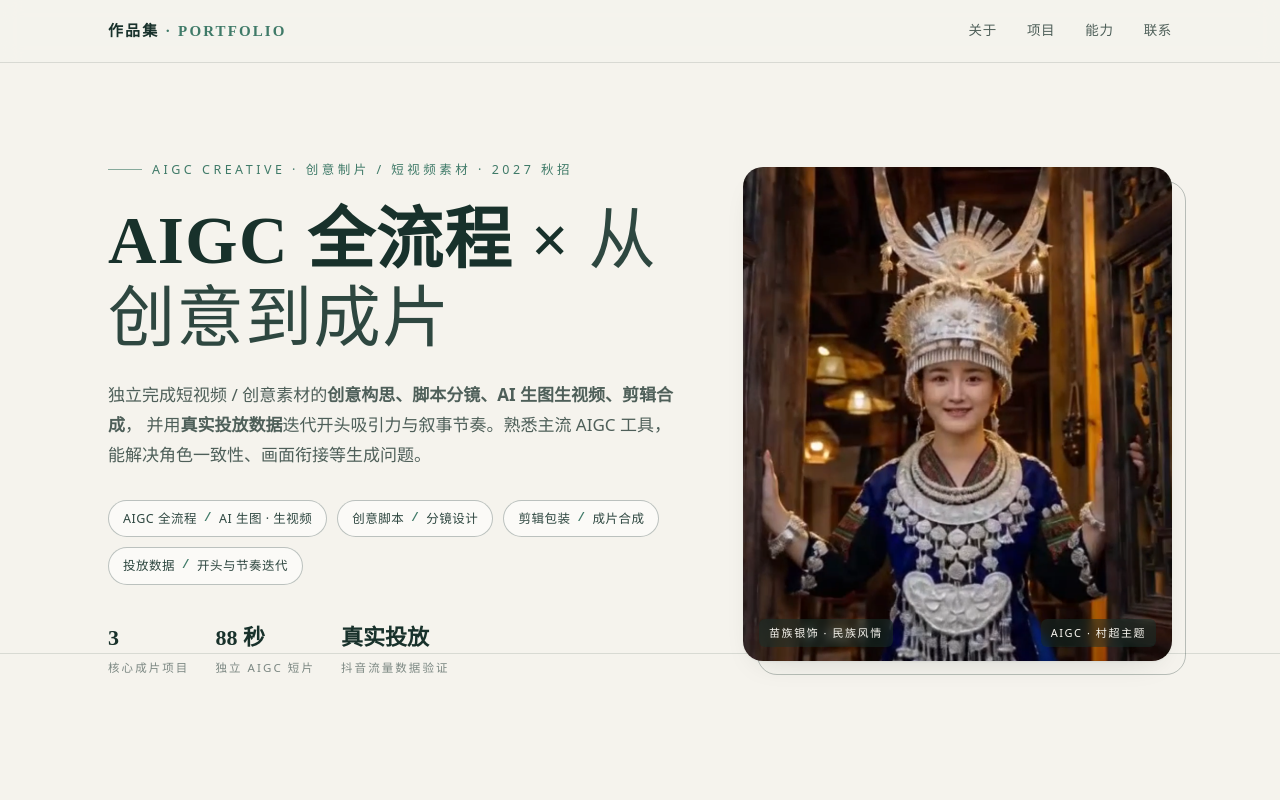
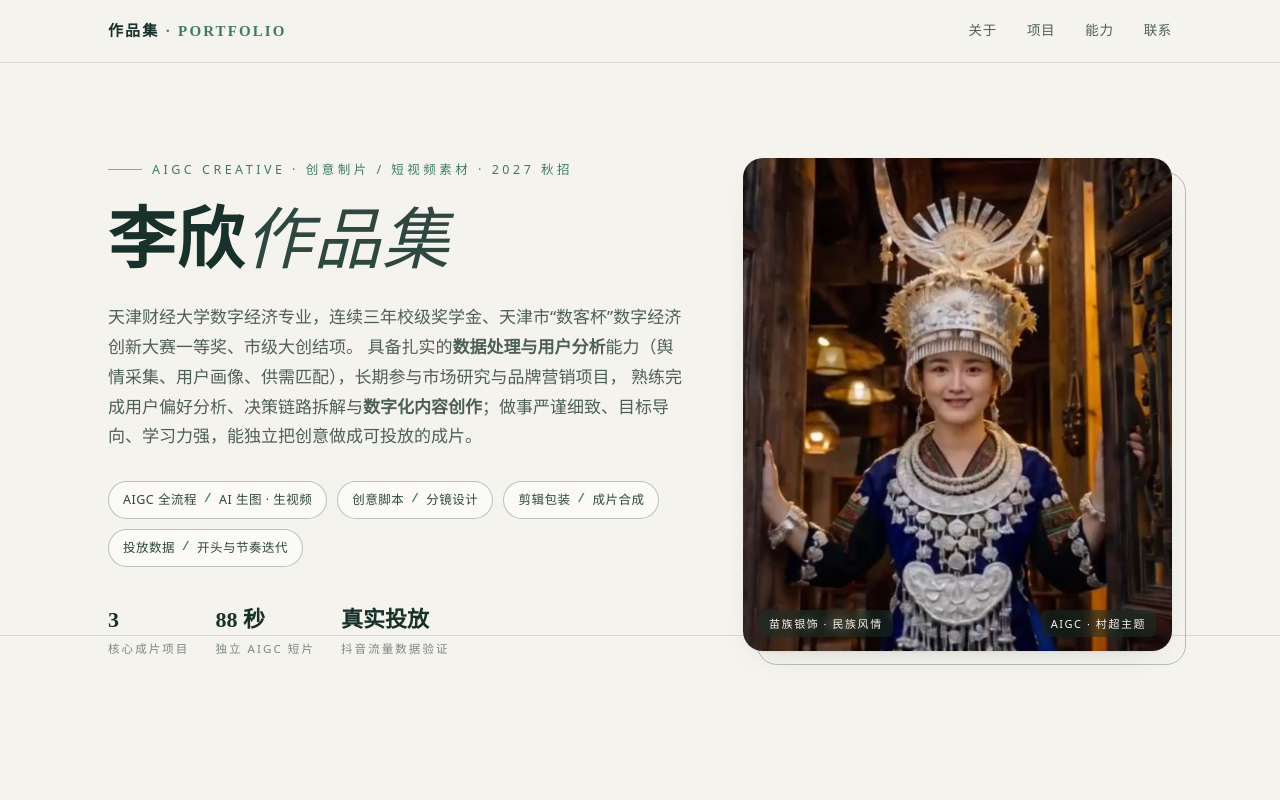
Before and after one commit to lxlin2024/my-portfolio, a plain HTML site: page index.html in a window 1280 px wide. Shown: the top 800 px of the page. Drawn offline with Linux system fonts and the light colour scheme; a web font is replaced by a local one.

Commit message:
首页大标题改为李欣作品集，下方加入总结版自我介绍

```diff
--- a/index.html
+++ b/index.html
@@ -362,10 +362,11 @@ section{scroll-margin-top:72px}
     <div class="hero-grid">
       <div>
         <span class="hero-kicker">AIGC CREATIVE · 创意制片 / 短视频素材 · 2027 秋招</span>
-        <h1>AIGC 全流程 × <span class="thin">从创意到成片</span></h1>
+        <h1>李欣<em class="thin">作品集</em></h1>
         <p class="hero-sub">
-          独立完成短视频 / 创意素材的<b>创意构思、脚本分镜、AI 生图生视频、剪辑合成</b>，
-          并用<b>真实投放数据</b>迭代开头吸引力与叙事节奏。熟悉主流 AIGC 工具，能解决角色一致性、画面衔接等生成问题。
+          天津财经大学数字经济专业，连续三年校级奖学金、天津市“数客杯”数字经济创新大赛一等奖、市级大创结项。
+          具备扎实的<b>数据处理与用户分析</b>能力（舆情采集、用户画像、供需匹配），长期参与市场研究与品牌营销项目，
+          熟练完成用户偏好分析、决策链路拆解与<b>数字化内容创作</b>；做事严谨细致、目标导向、学习力强，能独立把创意做成可投放的成片。
         </p>
         <div class="hero-tags">
           <span class="tag">AIGC 全流程 <b>/</b> AI 生图 · 生视频</span>
```
